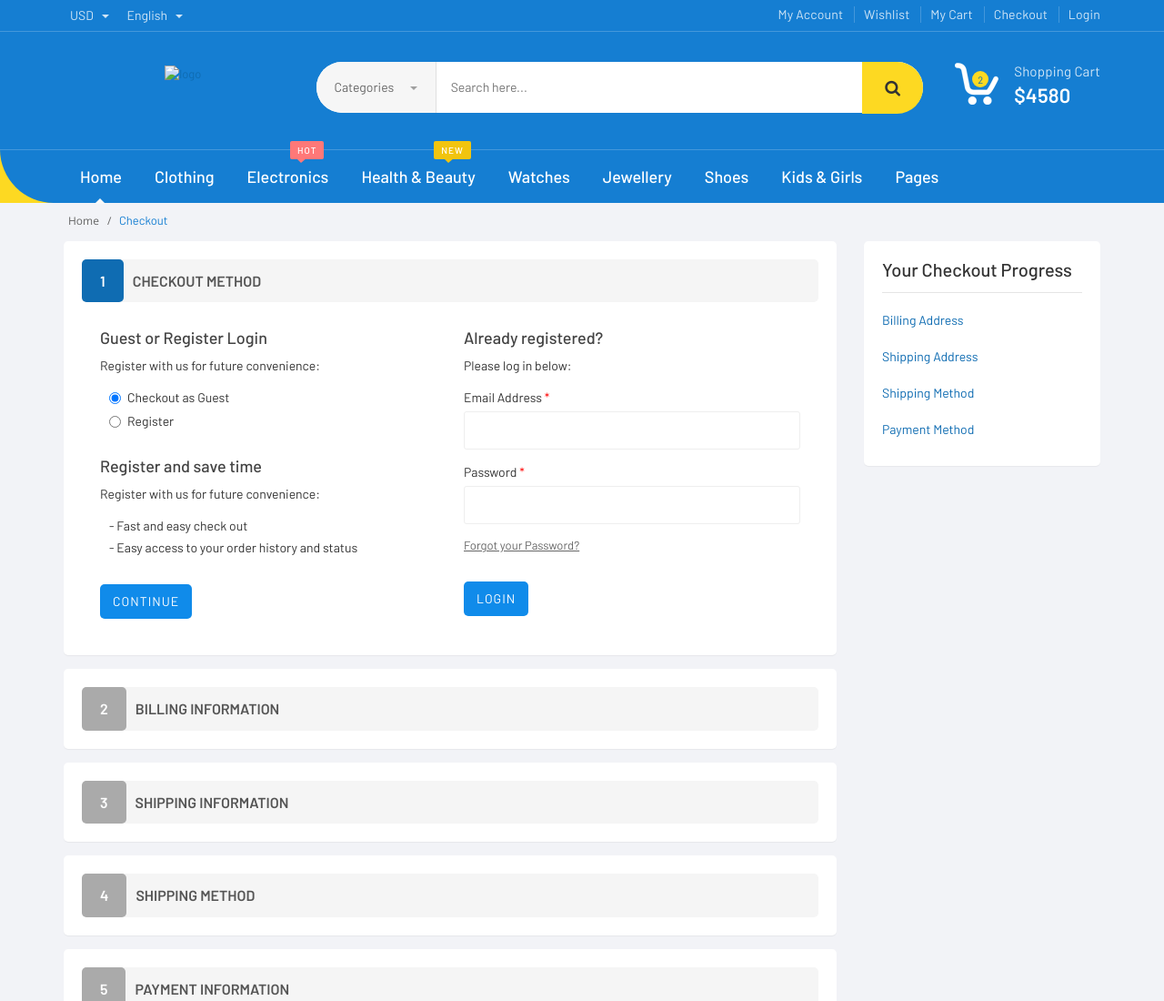
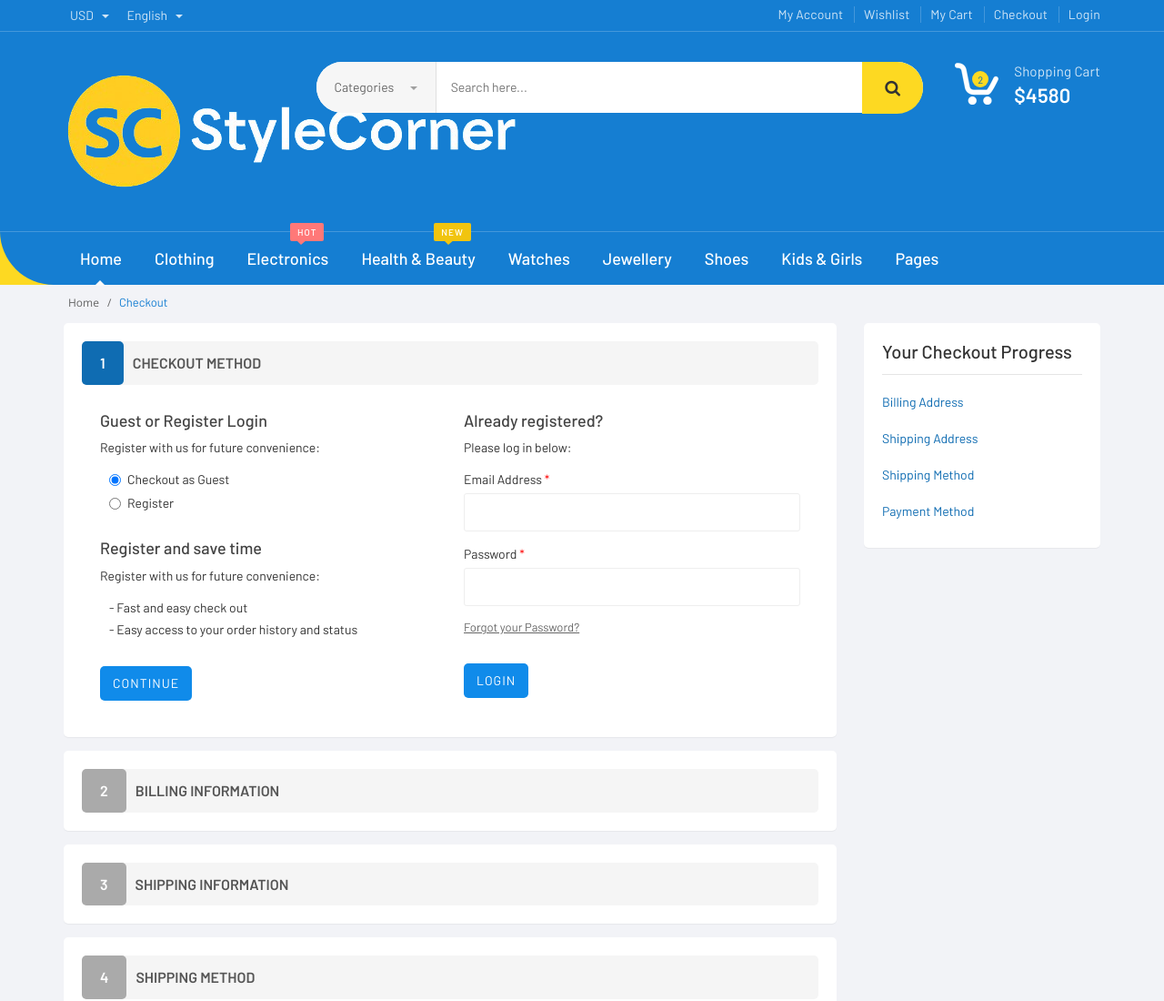
Before and after one commit to Aditya200622/stylecorner.fashion, a plain HTML site: page checkout.html in a window 1280 px wide. Shown: the top 1100 px of the page at 91% size. Drawn offline with nearby package versions, Linux system fonts and the light colour scheme; files whose address does not match are found by name.

Commit message:
Update checkout.html

```diff
--- a/checkout.html
+++ b/checkout.html
@@ -84,7 +84,7 @@
       <div class="row">
         <div class="col-xs-12 col-sm-12 col-md-3 logo-holder">
           <!-- ============================================================= LOGO ============================================================= -->
-          <div class="logo"> <a href="home.html"> <img src="assets/images/logo.png" alt="logo"> </a> </div>
+          <div class="logo"> <a href="home.html"> <img src="logo.png" alt="logo"> </a> </div>
           <!-- /.logo -->
           <!-- ============================================================= LOGO : END ============================================================= --> </div>
         <!-- /.logo-holder -->
```
